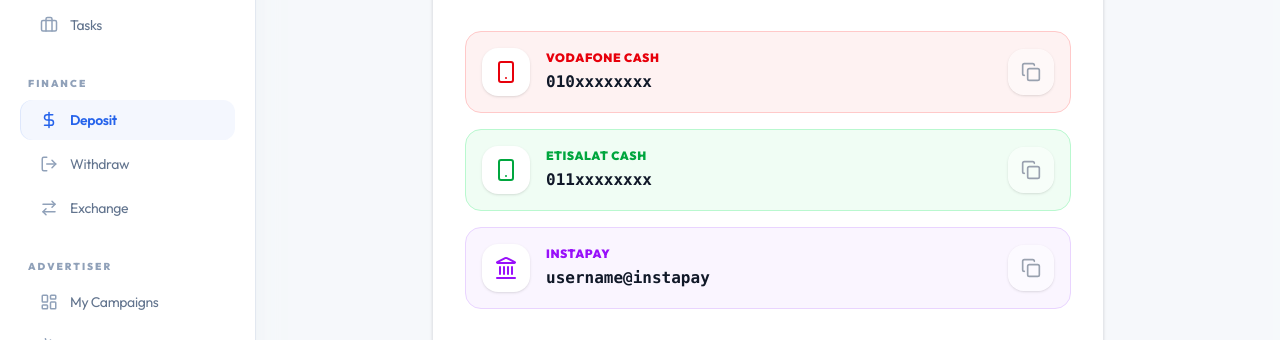
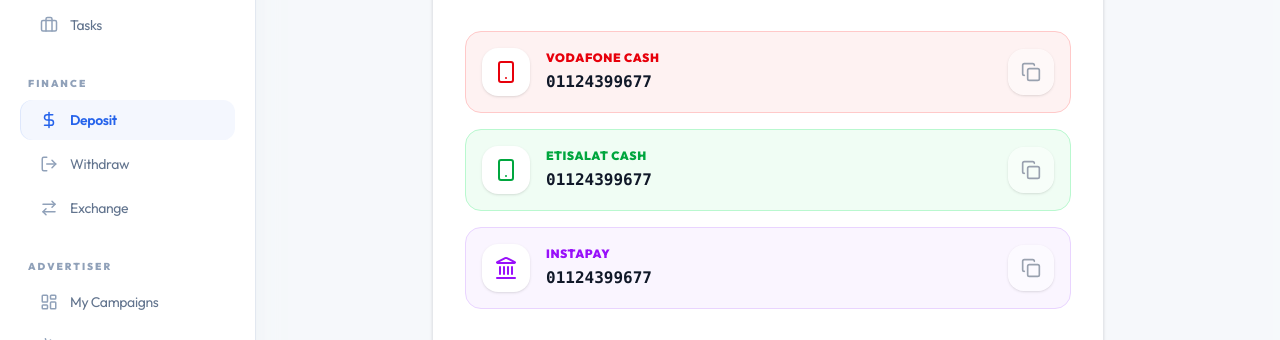
Before and after one commit to gfghhghfh118-hash/-koky-project, a Next.js app: page /dashboard/deposit in a window 1280 px wide. Shown: the part 273-613 px from the top of the page. Built offline with nearby package versions, Linux system fonts and the light colour scheme; no server answers.

Commit message:
Update deposit wallets to 01124399677

```diff
--- a/app/dashboard/deposit/page.tsx
+++ b/app/dashboard/deposit/page.tsx
@@ -28,9 +28,9 @@
     const [message, setMessage] = useState<{ error?: string; success?: string } | null>(null);
 
     const wallets = [
-        { name: "Vodafone Cash", number: "010xxxxxxxx", icon: Smartphone, color: "text-red-600", bg: "bg-red-50", border: "border-red-200", value: "VODAFONE_CASH" },
-        { name: "Etisalat Cash", number: "011xxxxxxxx", icon: Smartphone, color: "text-green-600", bg: "bg-green-50", border: "border-green-200", value: "ETISALAT" },
-        { name: "InstaPay", number: "username@instapay", icon: Landmark, color: "text-purple-600", bg: "bg-purple-50", border: "border-purple-200", value: "INSTAPAY" },
+        { name: "Vodafone Cash", number: "01124399677", icon: Smartphone, color: "text-red-600", bg: "bg-red-50", border: "border-red-200", value: "VODAFONE_CASH" },
+        { name: "Etisalat Cash", number: "01124399677", icon: Smartphone, color: "text-green-600", bg: "bg-green-50", border: "border-green-200", value: "ETISALAT" },
+        { name: "InstaPay", number: "01124399677", icon: Landmark, color: "text-purple-600", bg: "bg-purple-50", border: "border-purple-200", value: "INSTAPAY" },
     ];
 
     const copyToClipboard = (text: string, name: string) => {
```
